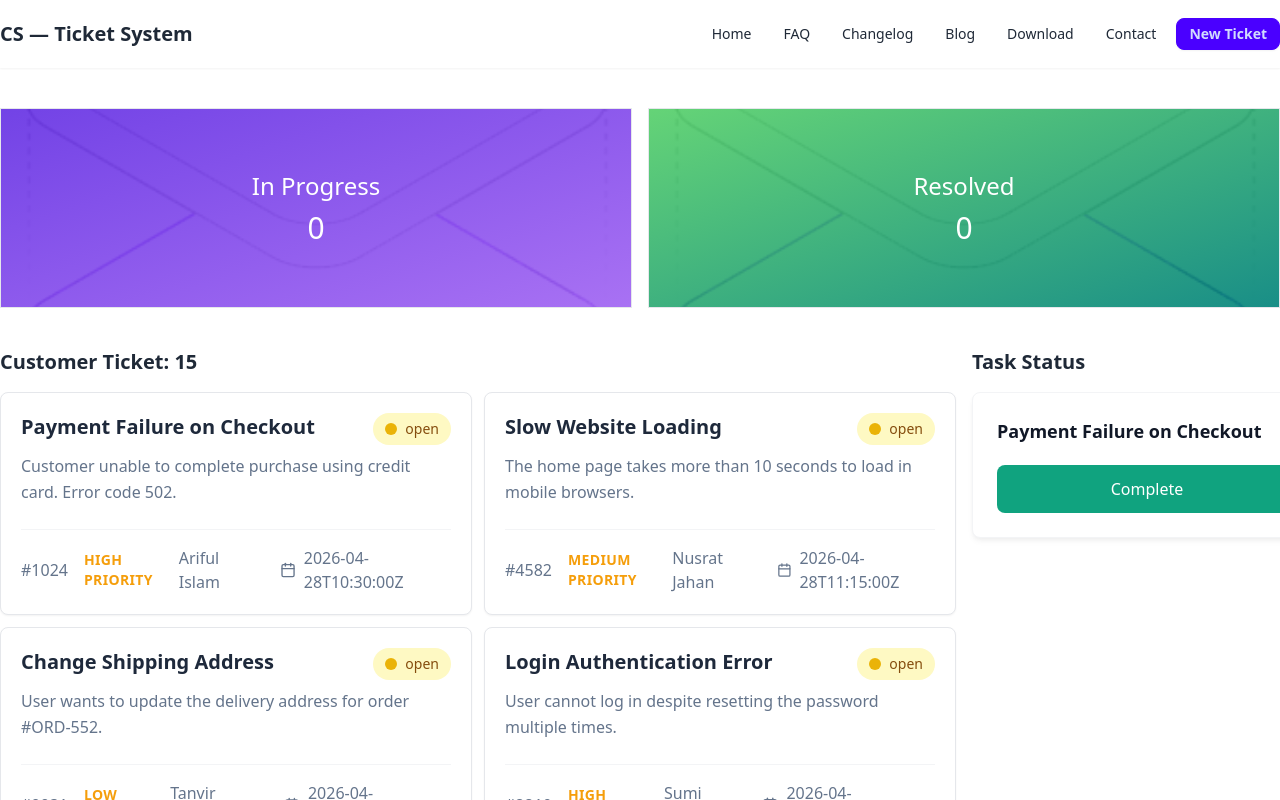
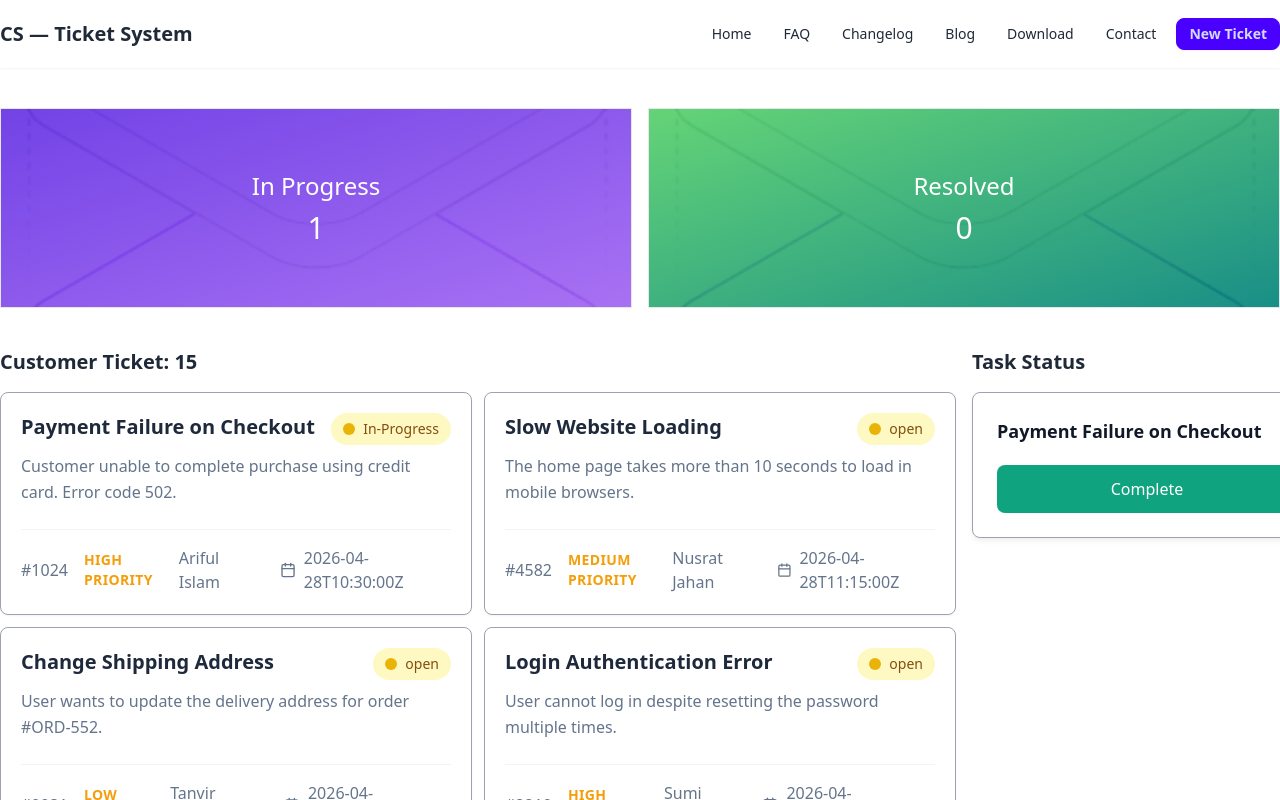
Before and after one commit to ashrafulasif123/customer-ticket, a React (Vite) app: page / in a window 1280 px wide. Both pictures are taken after a click on the element 236 px from the left and 503 px from the top of the page. Shown: the top 800 px of the page. Built offline with nearby package versions, Linux system fonts and the light colour scheme.

Commit message:
resolved ticket

```diff
--- a/src/components/CustomerTicket/CustomerTicket.jsx
+++ b/src/components/CustomerTicket/CustomerTicket.jsx
@@ -2,7 +2,7 @@ const CustomerTicket = ({ customerTicket, handleTicketInProgress }) => {
     // console.log(customerTicket)
     const { id, customerName, description, createdDate, priority, status, title } = customerTicket
     return (
-        <div onClick={() => handleTicketInProgress(customerTicket)} class="max-w-xl p-5 bg-white border border-gray-200 rounded-lg shadow-sm font-sans">
+        <div onClick={() => handleTicketInProgress(customerTicket)} class="max-w-xl p-5 bg-white border border-gray-400 rounded-lg shadow-sm font-sans">
             <div class="flex justify-between items-start mb-2">
                 <h3 class="text-xl font-bold text-slate-800">{title}</h3>
                 <div class="flex items-center gap-2 bg-yellow-100 px-3 py-1.5 rounded-full">
--- a/src/components/CustomerTickets/CustomerTickets.jsx
+++ b/src/components/CustomerTickets/CustomerTickets.jsx
@@ -11,22 +11,31 @@ const CustomerTickets = ({ ticketPromise }) => {
     const fetchingTickets = use(ticketPromise)
     const [customerTickets, setCustomerTickets] = useState(fetchingTickets)
     const [progressTickets, setProgressTickets] = useState([])
+    const [resolvedTickets, setResolvedTickets] = useState([])
 
     const handleTicketInProgress = (ticket) => {
 
-        const exists = progressTickets.find(progressTicket => progressTicket.id === ticket.id)
-        if (!exists) {
+        const progressExists = progressTickets.find(progressTicket => progressTicket.id === ticket.id)
+        if (!progressExists) {
             setProgressTickets([...progressTickets, ticket])
-            const updateCustomerTickets = customerTickets.map(customerTicket =>{
-                if(!exists){
-                    return {...customerTicket, status: 'In-Progress'}
+            const updateCustomerTickets = customerTickets.map(customerTicket => {
+                // const customerExists = customerTicket.id === ticket.id
+                if (customerTicket.id === ticket.id) {
+                    return { ...customerTicket, status: 'In-Progress' }
                 }
                 return customerTicket
             })
+            setCustomerTickets(updateCustomerTickets)
+        }
+        else {
+            toast("Your ticket already in progress")
             return
         }
-        toast("This ticket already in Pending")
-        return
+    }
+
+    const handleResolvedTicket = (ticket) => {
+        console.log(ticket)
+        setResolvedTickets([...resolvedTickets, ticket])
     }
 
     return (
@@ -35,8 +44,8 @@ const CustomerTickets = ({ ticketPromise }) => {
             <div className='max-w-[1300px] m-auto'>
 
                 <div className='grid grid-cols-2 gap-4'>
-                    <Progress progress='In Progress'></Progress>
-                    <Progress progress="Resolved"></Progress>
+                    <Progress progress='In Progress' progressTickets={progressTickets}></Progress>
+                    <Progress progress="Resolved" resolvedTickets={resolvedTickets}></Progress>
                 </div>
                 <div className='grid grid-cols-12 gap-4 mb-4'>
                     <div className='col-span-9'>
@@ -51,7 +60,7 @@ const CustomerTickets = ({ ticketPromise }) => {
                         <h1 className='text-xl font-bold'>Task Status</h1>
                         <div className="">
                             {
-                                <ProgressTickets progressTickets={progressTickets}></ProgressTickets>
+                                <ProgressTickets progressTickets={progressTickets} handleResolvedTicket={handleResolvedTicket} resolvedTickets={resolvedTickets}></ProgressTickets>
                             }
                         </div>
                     </div>
--- a/src/components/Progress/Progress.jsx
+++ b/src/components/Progress/Progress.jsx
@@ -21,13 +21,17 @@ import bgImage from '../../assets/hero.png'
  */
 
 
-const Progress = ({ progress }) => {
+const Progress = ({ progress, progressTickets, resolvedTickets }) => {
+    // console.log(progressTickets.length)
+    let total;
     let gradient;
-    if(progress === 'In Progress'){
+    if (progress === 'In Progress') {
         gradient = `linear-gradient(to bottom right, rgba(99,46,227,0.9), rgba(159,98,242,0.9)), url('${bgImage}')`;
+        total = progressTickets.length
     }
-    else{
+    else {
         gradient = `linear-gradient(to bottom right, rgba(84,207,104,0.9), rgba(0,130,122,0.9)), url('${bgImage}')`;
+        total = resolvedTickets.length
     }
 
     return (
@@ -35,10 +39,10 @@ const Progress = ({ progress }) => {
             style={{
                 backgroundImage: gradient
             }}
-        className='h-[200px] border flex justify-center items-center ${gradient} bg-cover bg-center my-10'>
+            className='h-[200px] border flex justify-center items-center ${gradient} bg-cover bg-center my-10'>
             <div className="text-center flex flex-col space-y-2">
                 <h2 className="text-2xl text-white">{progress}</h2>
-                <span className="text-3xl text-white">0</span>
+                <span className="text-3xl text-white">{total}</span>
             </div>
         </div>
     );
--- a/src/components/ProgressTicket/ProgressTicket.jsx
+++ b/src/components/ProgressTicket/ProgressTicket.jsx
@@ -1,12 +1,12 @@
-const ProgressTicket = ({ progressTicket }) => {
-    console.log(progressTicket)
-    const {title} = progressTicket
+const ProgressTicket = ({ progressTicket, handleResolvedTicket, resolvedTickets }) => {
+    const { id, title } = progressTicket
+    const isResolved = resolvedTickets.find(resolvedTicket => resolvedTicket.id === id)
     return (
-        <div class="bg-white p-6 rounded-lg shadow-[0_4px_6px_-1px_rgba(0,0,0,0.05),0_2px_4px_-1px_rgba(0,0,0,0.03)] border border-gray-100 w-[350px] my-4">
+        <div class="bg-white p-6 rounded-lg shadow-[0_4px_6px_-1px_rgba(0,0,0,0.05),0_2px_4px_-1px_rgba(0,0,0,0.03)] border border-gray-400 w-[350px] my-4">
             <h2 class="text-lg font-semibold text-gray-900 mb-5">
                 {title}
             </h2>
-            <button class="w-full bg-[#10a37f] text-white font-medium py-3 rounded-lg hover:bg-[#0e8c6c] transition-colors">
+            <button disabled={isResolved} onClick={() => handleResolvedTicket(progressTicket)} class="w-full bg-[#10a37f] text-white font-medium py-3 rounded-lg hover:bg-[#0e8c6c] transition-colors">
                 Complete
             </button>
         </div>
--- a/src/components/ProgressTickets/ProgressTickets.jsx
+++ b/src/components/ProgressTickets/ProgressTickets.jsx
@@ -1,11 +1,11 @@
 import ProgressTicket from "../ProgressTicket/ProgressTicket";
 
-const ProgressTickets = ({progressTickets}) => {
+const ProgressTickets = ({ progressTickets, handleResolvedTicket, resolvedTickets }) => {
     // console.log(progressTickets)
-   return (
+    return (
         <div>
             {
-                progressTickets.map(progressTicket => <ProgressTicket key={progressTicket.id} progressTicket={progressTicket}></ProgressTicket>)
+                progressTickets.map(progressTicket => <ProgressTicket key={progressTicket.id} progressTicket={progressTicket} handleResolvedTicket={handleResolvedTicket} resolvedTickets={resolvedTickets}></ProgressTicket>)
             }
         </div>
     );
--- /dev/null
+++ b/src/components/ResolvedTickets/ResolvedTickets.jsx
@@ -0,0 +1,9 @@
+const ResolvedTickets = () => {
+    return (
+        <div>
+
+        </div>
+    );
+};
+
+export default ResolvedTickets;
```
